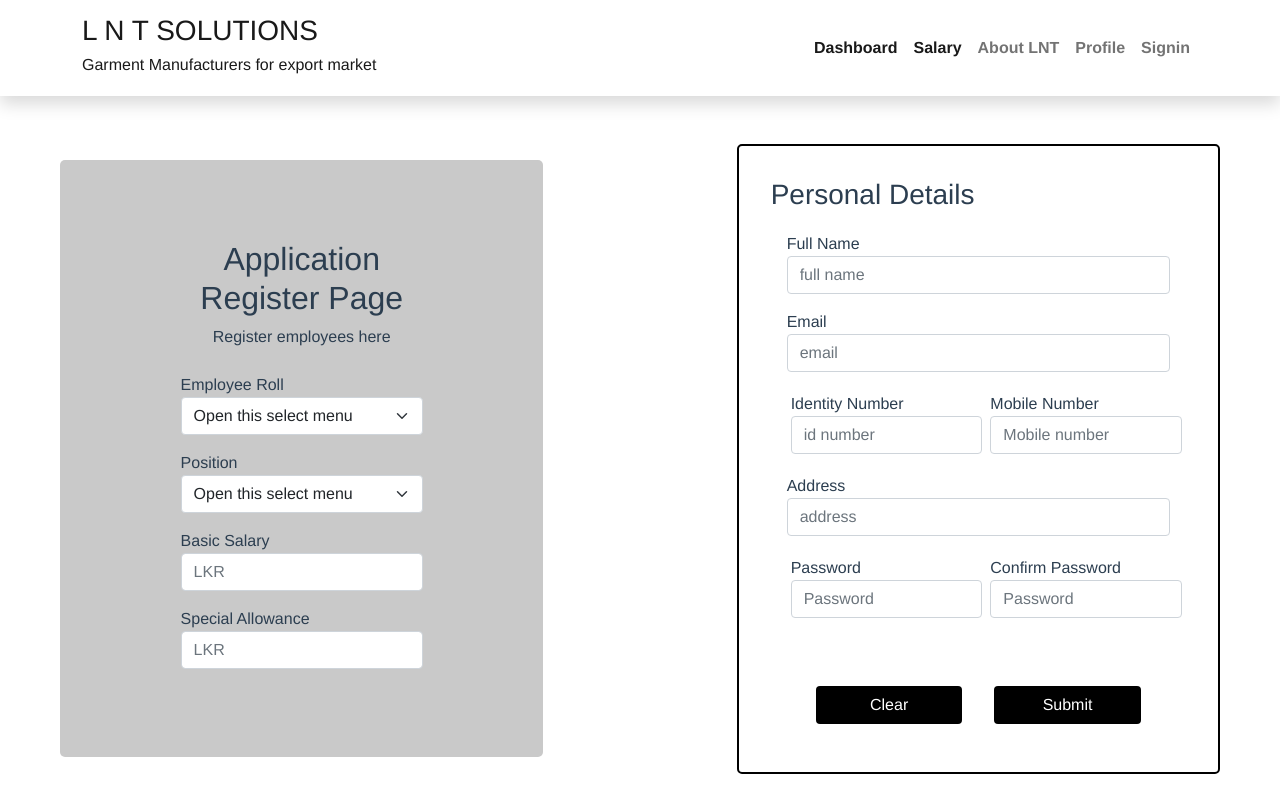
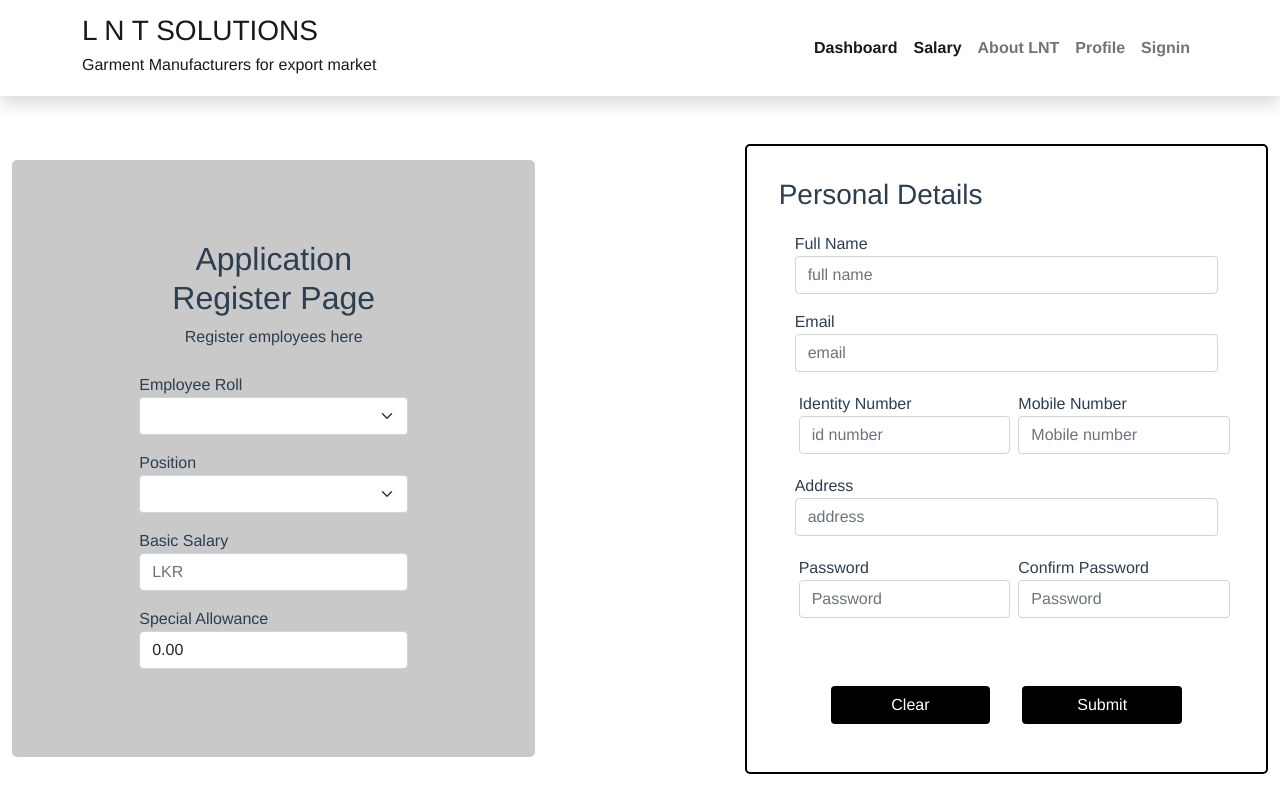
Before and after one commit to tchamalsha/Employee-management-system-frontend, a Vue app: page /signin in a window 1280 px wide. Shown: the top 812 px of the page. Built offline with nearby package versions, Linux system fonts and the light colour scheme.

Commit message:
add person

```diff
--- a/src/axios.js
+++ b/src/axios.js
@@ -1,3 +1,3 @@
 import axios from "axios"
 
-axios.defaults.baseURL = "http://localhost:8080/"
+axios.defaults.baseURL = "http://localhost:8089/"
--- /dev/null
+++ b/src/services/AdminService.js
@@ -0,0 +1,33 @@
+import axios from "axios";
+
+class AdminService{
+
+
+
+    async signin(formData) {
+        return axios.post('login',
+            formData
+        ).then((res) => {
+            return res
+        }).catch((err) => {
+            throw err
+        })
+    }
+
+    async signup(form) {
+        return axios.post('admin/signup', {
+            id: form.id,
+            name: form.name,
+            email: form.email,
+            password: form.password,
+            position:form.position
+
+        }).then((res) => {
+            return res
+        }).catch((err) => {
+            throw err
+        })
+    }
+}
+
+export default new AdminService;
--- /dev/null
+++ b/src/services/EmployeeService.js
@@ -0,0 +1,33 @@
+import axios from "axios";
+
+class EmployeeService{
+
+
+
+    async signin(formData) {
+        return axios.post('login',
+            formData
+        ).then((res) => {
+            return res
+        }).catch((err) => {
+            throw err
+        })
+    }
+
+    async signup(form) {
+        return axios.post('employee/signup', {
+            id: form.id,
+            name: form.name,
+            email: form.email,
+            password: form.password,
+            position:form.position
+
+        }).then((res) => {
+            return res
+        }).catch((err) => {
+            throw err
+        })
+    }
+}
+
+export default new EmployeeService;
--- /dev/null
+++ b/src/services/UserService.js
@@ -0,0 +1,21 @@
+import axios from "axios";
+
+class UserService{
+
+
+    async addPersonalDetails(form) {
+        return axios.post('signup/personalDetails', {
+            id: form.id,
+            address: form.address,
+            postal_code: form.postal,
+            telephone: form.telephone,
+
+        }).then((res) => {
+            return res
+        }).catch((err) => {
+            throw err
+        })
+    }
+}
+
+export default new UserService;
--- a/src/views/SigninView.vue
+++ b/src/views/SigninView.vue
@@ -1,8 +1,8 @@
 <template>
     <NavBar/>
   <div class="container-fluid">
-    <form>
-    <div class="row m-5 d-flex align-items-center">
+    <form @submit.prevent="signup">
+    <div class="row m-auto mt-5 d-flex align-items-center">
         <div class="col-md-5 justify-content-center salary-details ">
             <div class="login-main-text">
                 <h2>Application<br> Register Page</h2>
@@ -12,30 +12,30 @@
 
                 <div class="form-group p-2 ">
                     <label class="d-flex justify-content-start">Employee Roll</label>
-                    <select class="form-select" aria-label="Default select example">
-                        <option selected>Open this select menu</option>
-                        <option value="1">Admin</option>
-                        <option value="2">Employee</option>
+                    <select class="form-select" aria-label="Default select example" v-model="form.role">
+                        <option value="Open this select menu" disabled>Open this select menu</option>
+                        <option>Admin</option>
+                        <option>Employee</option>
                     </select>
                 </div>
                 <div class="form-group p-2">
                     <label class="d-flex justify-content-start" >Position</label>
-                    <select class="form-select" aria-label="Default select example">
-                        <option selected>Open this select menu</option>
-                        <option value="1">Mechanic</option>
-                        <option value="2">Operator</option>
-                        <option value="3">Helper</option>
-                        <option value="4">Manager</option>
-                        <option value="5">Supervisor</option>
+                    <select class="form-select" aria-label="Default select example" v-model="form.position">
+                        <option value="Open this select menu" disabled>Open this select menu</option>
+                        <option>Mechanic</option>
+                        <option>Operator</option>
+                        <option>Helper</option>
+                        <option>Manager</option>
+                        <option>Supervisor</option>
                     </select>
                 </div>
                 <div class="form-group p-2">
                     <label class="d-flex justify-content-start">Basic Salary</label>
-                    <input type="text" class="form-control" placeholder="LKR">
+                    <input type="text" class="form-control" placeholder="LKR" v-model="form.basicSalary">
                 </div>
                 <div class="form-group p-2">
                     <label class="d-flex justify-content-start">Special Allowance</label>
-                    <input type="text" class="form-control" placeholder="LKR">
+                    <input type="text" class="form-control" placeholder="LKR" v-model="form.allowance">
                 </div>
 
             </div>
@@ -48,40 +48,40 @@
 
                     <div class="form-group m-3">
                         <label class="d-flex justify-content-start">Full Name</label>
-                        <input type="text" class="form-control" placeholder="full name">
+                        <input type="text" v-model="form.name" class="form-control" placeholder="full name">
                     </div>
                     <div class="form-group m-3">
                         <label class="d-flex justify-content-start">Email</label>
-                        <input type="password" class="form-control" placeholder="email">
+                        <input type="email" v-model="form.email" class="form-control" placeholder="email">
                     </div>
                     <div class="form-group m-3 d-flex">
                         <div class="col-6 m-1">
                             <label class="d-flex justify-content-start">Identity Number</label>
-                        <input type="text" class="form-control" placeholder="id number">
+                        <input type="text" class="form-control" v-model="form.id" placeholder="id number">
                         </div>
                         <div class="col-6 m-1">
                             <label class="d-flex justify-content-start">Mobile Number</label>
-                            <input type="text" class="form-control" placeholder="Mobile number">
+                            <input type="text" class="form-control" v-model="form.mobile" placeholder="Mobile number">
                         </div>
                     </div>
                     <div class="form-group m-3">
                         <label class="d-flex justify-content-start">Address</label>
-                        <input type="password" class="form-control" placeholder="address">
+                        <input type="text" class="form-control" v-model="form.address" placeholder="address">
                     </div>
 
                     <div class="form-group m-3 d-flex">
                         <div class="col-6 m-1">
                             <label class="d-flex justify-content-start">Password</label>
-                            <input type="password" class="form-control" placeholder="Password">
+                            <input type="password" v-model="form.password" class="form-control" placeholder="Password">
                         </div>
                         <div class="col-6 m-1">
                             <label class="d-flex justify-content-start">Confirm Password</label>
-                            <input type="password" class="form-control" placeholder="Password">
+                            <input type="password" class="form-control" v-model="form.cPassword" placeholder="Password">
                         </div>
                     </div>
 
                     <div class="row justify-content-center mt-5">
-                        <button type="submit" class="col-4 m-3 btn btn-black">Clear</button>
+                        <button type="clear" class="col-4 m-3 btn btn-black">Clear</button>
                         <button type="submit" class="col-4 m-3 btn btn-black">Submit</button>
                     </div>
 
@@ -95,8 +95,42 @@
 
 <script>
 import NavBar from "@/components/NavbarView.vue"
+import adminService from "@/services/AdminService";
+import employeeService from "@/services/EmployeeService"
+import userService from "@/services/UserService"
 export default {
     name:"SigninView",
+    data() {
+            return {
+                isError: false,
+                form: {
+                    id:"",
+                    email: "",
+                    name: "",
+                    role: "",
+                    telephone:"",
+                    password: "",
+                    cPassword: "",
+                    address:"",
+                    position:"",
+                    basicSalary:"",
+                    allowance:"0.00",
+
+                }
+            }
+        },
+        methods: {
+            signup(){
+                if (this.form.role == 'Admin'){
+                    adminService.signup(this.form);
+                }
+                else{
+                    employeeService.signup(this.form);
+                }
+                userService.addPersonalDetails(this.form);
+
+            }
+        },
     components:{
         NavBar
     }
```
